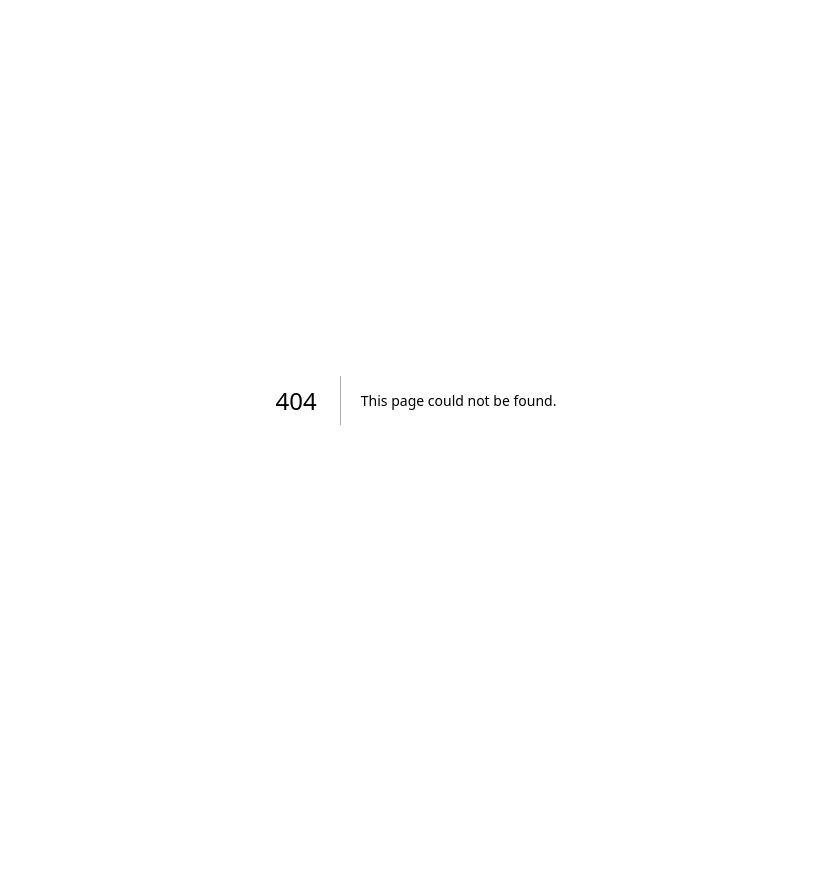
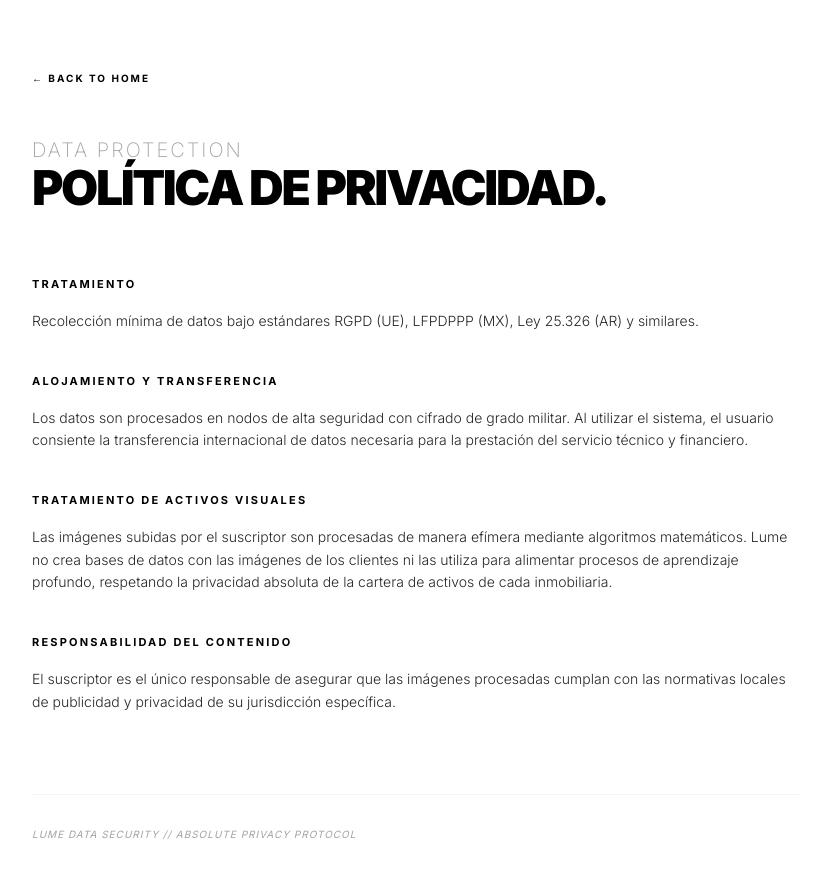
Before and after one commit to lumeglobal10-prog/lume-global-core, a Next.js app: page /privacy in a window 1280 px wide. Before the commit this address had no page. Shown: the top 878 px of the page, without its empty margins (224-1042 px from the left). Before the commit the page ends 800 px from the top, so only its background shows below. Built offline with nearby package versions, Linux system fonts and the light colour scheme.

Commit message:
Create page.tsx

```diff
--- /dev/null
+++ b/app/privacy/page.tsx
@@ -0,0 +1,46 @@
+'use client';
+import React from 'react';
+import Link from 'next/link';
+
+export default function PrivacyPage() {
+  return (
+    <main className="min-h-screen bg-white text-black font-sans p-8 md:p-16 flex flex-col items-center">
+      <div className="max-w-3xl w-full">
+        <Link href="/" className="text-[10px] font-bold tracking-[0.2em] uppercase hover:underline underline-offset-4">
+          ← Back to Home
+        </Link>
+
+        <header className="mt-12 mb-16">
+          <p className="text-xl font-extralight tracking-widest text-neutral-400 uppercase">Data Protection</p>
+          <h1 className="text-4xl md:text-5xl font-black tracking-tighter uppercase">Política de Privacidad.</h1>
+        </header>
+
+        <article className="space-y-10 text-sm leading-relaxed text-neutral-800 font-light">
+          <section>
+            <h2 className="text-[11px] font-bold uppercase tracking-[0.2em] text-black mb-4">Tratamiento</h2>
+            <p>Recolección mínima de datos bajo estándares RGPD (UE), LFPDPPP (MX), Ley 25.326 (AR) y similares.</p>
+          </section>
+
+          <section>
+            <h2 className="text-[11px] font-bold uppercase tracking-[0.2em] text-black mb-4">Alojamiento y Transferencia</h2>
+            <p>Los datos son procesados en nodos de alta seguridad con cifrado de grado militar. Al utilizar el sistema, el usuario consiente la transferencia internacional de datos necesaria para la prestación del servicio técnico y financiero.</p>
+          </section>
+
+          <section>
+            <h2 className="text-[11px] font-bold uppercase tracking-[0.2em] text-black mb-4">Tratamiento de Activos Visuales</h2>
+            <p>Las imágenes subidas por el suscriptor son procesadas de manera efímera mediante algoritmos matemáticos. Lume no crea bases de datos con las imágenes de los clientes ni las utiliza para alimentar procesos de aprendizaje profundo, respetando la privacidad absoluta de la cartera de activos de cada inmobiliaria.</p>
+          </section>
+
+          <section>
+            <h2 className="text-[11px] font-bold uppercase tracking-[0.2em] text-black mb-4">Responsabilidad del Contenido</h2>
+            <p>El suscriptor es el único responsable de asegurar que las imágenes procesadas cumplan con las normativas locales de publicidad y privacidad de su jurisdicción específica.</p>
+          </section>
+        </article>
+
+        <footer className="mt-20 pt-8 border-t border-neutral-100 italic text-neutral-400 text-[10px] uppercase tracking-widest">
+          LUME DATA SECURITY // ABSOLUTE PRIVACY PROTOCOL
+        </footer>
+      </div>
+    </main>
+  );
+}
```
